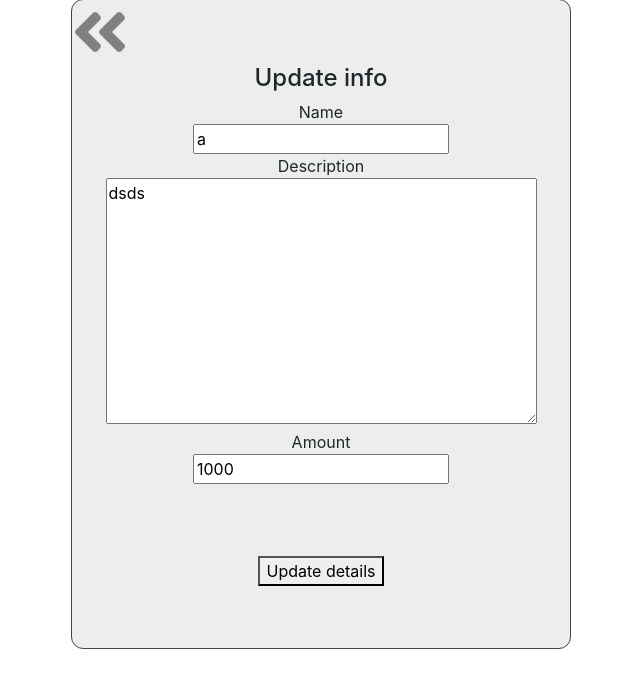
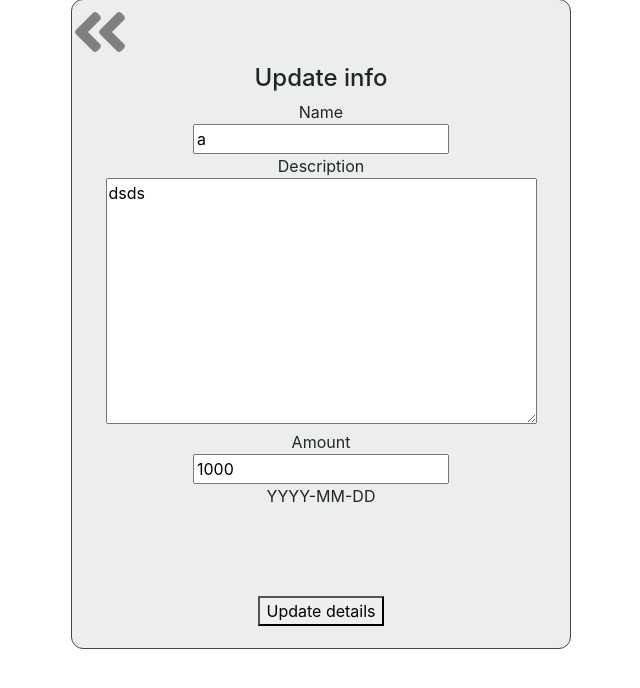
Before and after one commit to PetrKudy/zebrabase, a Django app: page /fishdetail/26/update in a window 1280 px wide. Shown: the part 95-783 px from the top of the page, without its empty margins (319-959 px from the left). Run offline with Django 3.2, Linux system fonts and the light colour scheme; a user stored in the database is signed in; data comes from the database, SQL or seed files in the repository; some libraries are stand-ins or nearby versions; some web fonts are replaced.

Commit message:
Update fish_detail_update.html

```diff
--- a/management/templates/fish_detail_update.html
+++ b/management/templates/fish_detail_update.html
@@ -14,6 +14,7 @@
           {{form.description}}<br>
           {{form.amount.label}}<br>
           {{form.amount}}<br>
+            <p>YYYY-MM-DD</p>
           {{form.amount.birthdate}}<br>
           {{form.amount.birthdate}}<br><br>
           <button type="submit">Update details</button>
```
